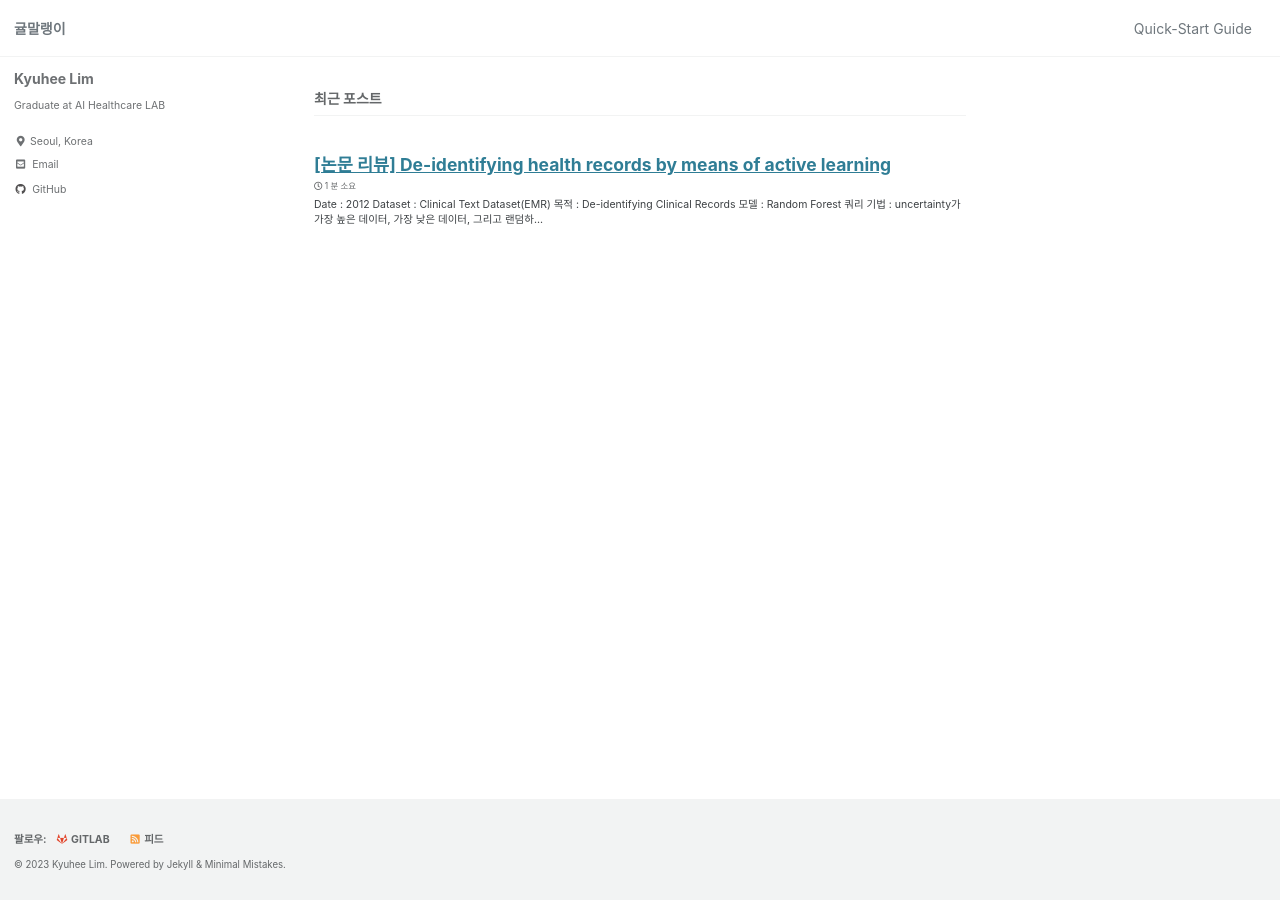
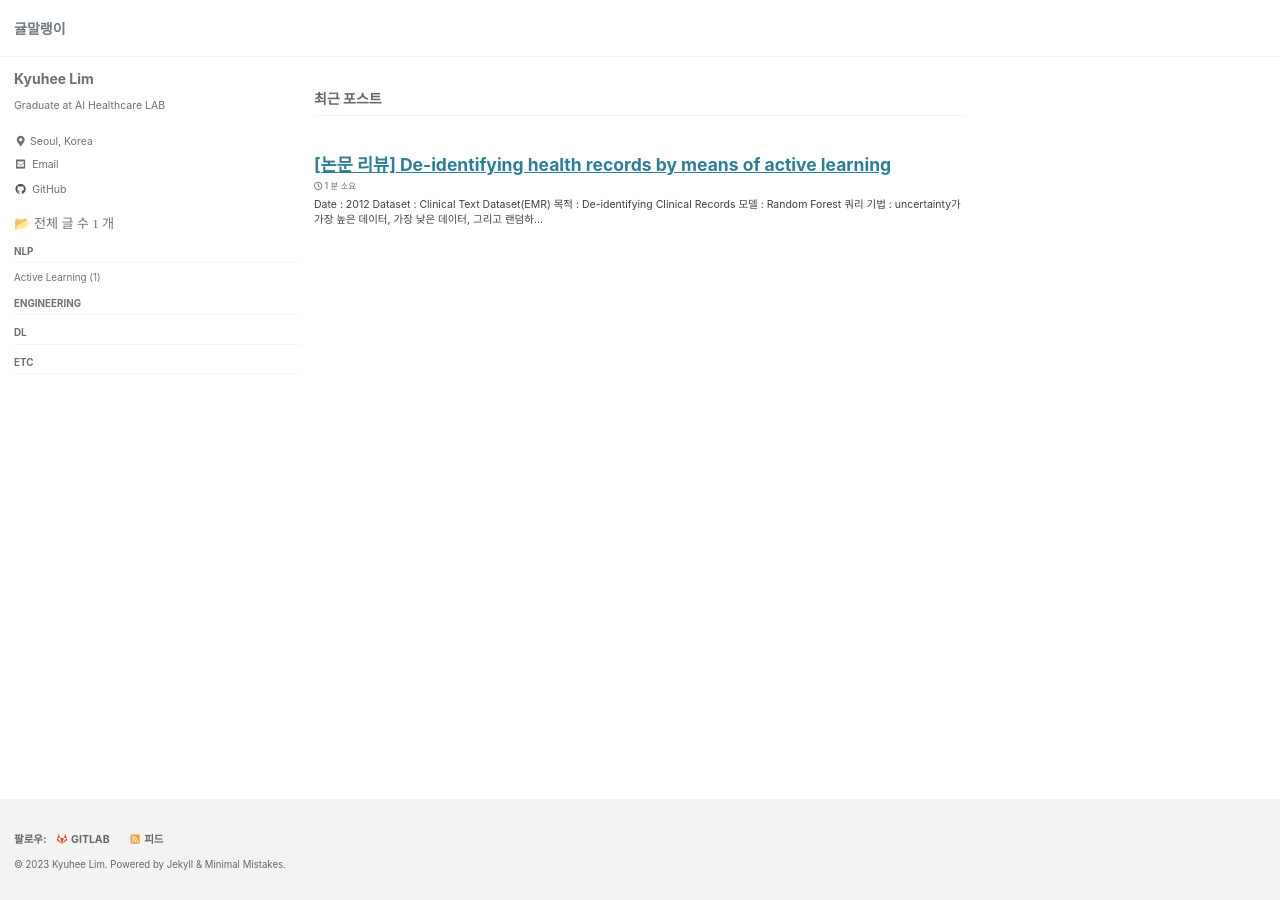
Before and after one commit to limkyuhee0/limkyuhee0.github.io, a Jekyll site: the page built from index.html, in a window 1280 px wide. Built offline with Jekyll 4.4.1, drawn with Linux system fonts in a browser that asks for light colours; cached includes are drawn as plain includes; the list of posts is cut into pages by our own code.

Commit message:
[settings]add sidebar
error in category setting

```diff
--- a/_config.yml
+++ b/_config.yml
@@ -290,3 +290,4 @@ defaults:
       comments: # true
       share: true
       related: true
+      sidebar_main: true
--- /dev/null
+++ b/_includes/nav_list_main
@@ -0,0 +1,64 @@
+{% assign sum = site.posts | size %}
+
+
+<!-- <li>
+    📂 <span style="font-family:'Cafe24Oneprettynight';">전체 글 수</style> <span style="font-family:'Coming Soon';">{{sum}}</style> <span style="font-family:'Cafe24Oneprettynight';">개</style>
+</li> -->
+
+
+<nav class="nav__list">
+  <input id="ac-toc" name="accordion-toc" type="checkbox" />
+  <label for="ac-toc">{{ site.data.ui-text[site.locale].menu_label }}</label>
+  <ul class="nav__items" id="category_tag_menu">
+      <!--전체 글 수-->
+      <li>
+            📂 <span style="font-family:'Cafe24Oneprettynight';">전체 글 수</style> <span style="font-family:'Coming Soon';">{{sum}}</style> <span style="font-family:'Cafe24Oneprettynight';">개</style>
+      </li>
+      <li>
+        <!--span 태그로 카테고리들을 크게 분류 ex) C/C++/C#-->
+        <span class="nav__sub-title">NLP</span>
+            <!--ul 태그로 같은 카테고리들 모아둔 페이지들 나열-->
+            <ul>
+                <!--Cpp 카테고리 글들을 모아둔 페이지인 /categories/cpp 주소의 글로 링크 연결-->
+                <!--category[1].size 로 해당 카테고리를 가진 글의 개수 표시-->
+                {% for category in site.categories %}
+                    {% if category[0] == "AL" %}
+                        <li><a href="/categories/AL" class="">Active Learning ({{category[1].size}})</a></li>
+                    {% endif %}
+                {% endfor %}
+            </ul>
+            <ul>
+                {% for category in site.categories %}
+                    {% if category[0] == "Causality" %}
+                        <li><a href="/categories/Causality" class="">Causality ({{category[1].size}})</a></li>
+                    {% endif %}
+                {% endfor %}
+            </ul>
+            <ul>
+                {% for category in site.categories %}
+                    {% if category[0] == "DocSim" %}
+                        <li><a href="/categories/DocSim" class="">Document Similarity ({{category[1].size}})</a></li>
+                    {% endif %}
+                {% endfor %}
+            </ul>
+        <span class="nav__sub-title">Engineering</span>
+
+        <span class="nav__sub-title">DL</span>
+            <!-- <ul>
+                {% for category in site.categories %}
+                    {% if category[0] == "DocSim" %}
+                        <li><a href="/categories/DocSim" class="">Document Similarity ({{category[1].size}})</a></li>
+                    {% endif %}
+                {% endfor %}
+            </ul> -->
+        <span class="nav__sub-title">ETC</span>
+            <!-- <ul>
+                {% for category in site.categories %}
+                    {% if category[0] == "Programmers" %}
+                        <li><a href="/categories/programmers" class="">프로그래머스 ({{category[1].size}})</a></li>
+                    {% endif %}
+                {% endfor %}
+            </ul> -->
+      </li>
+  </ul>
+</nav>
--- a/_includes/sidebar.html
+++ b/_includes/sidebar.html
@@ -15,5 +15,11 @@
       {% include nav_list nav=page.sidebar.nav %}
     {% endif %}
   {% endif %}
+
+
+  {% if page.sidebar_main %}
+    {% include nav_list_main %}
+  {% endif %}
+
   </div>
 {% endif %}
--- a/index.html
+++ b/index.html
@@ -1,4 +1,5 @@
 ---
 layout: home
+sidebar_main: true
 author_profile: true
 ---
```
Also changed, not shown: _data/navigation.yml (+26 -13 lines), docs/_pages/categories/category-AL.md (added, +11 -0 lines), docs/_pages/categories/category-DocSim.md (added, +11 -0 lines).
